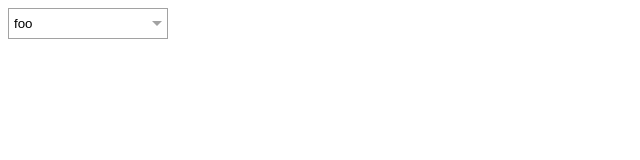
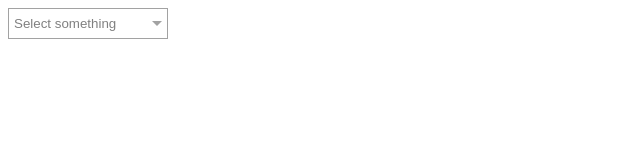
Before and after one commit to Acombes/Full-CSS-custom-select, a plain HTML site: page index.html in a window 1280 px wide. Shown: the full height of the page, 0-640 px from the left. Drawn offline with Linux system fonts and the light colour scheme.

Commit message:
Added some placeholder specific style

```diff
--- a/index.html
+++ b/index.html
@@ -9,10 +9,11 @@
 <body>
 
 <div class="custom-select">
-    <select>
-        <option>foo</option>
-        <option>bar</option>
-        <option>I am a pretty long option</option>
+    <select required><!-- Required attribute is necessary if you need to have specific style on the placeholder -->
+        <option value="" selected disabled hidden>Select something</option>
+        <option value="foo">foo</option>
+        <option value="bar">bar</option>
+        <option value="long">I am a pretty long option</option>
     </select>
 </div>
 
--- a/style.less
+++ b/style.less
@@ -43,6 +43,11 @@
 
     select {
         padding: 7px @caretWidth 7px 5px;
+
+        /* The following is specific style for the placeholder and works only if the select is required */
+        &:required:invalid {
+            color: gray;
+        }
     }
 
     &:after {
```
Also changed, not shown: style.css.
